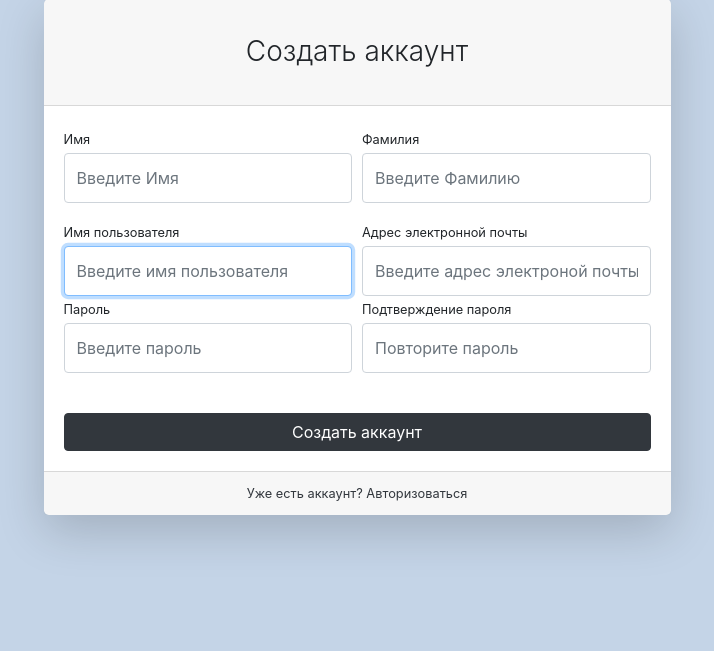
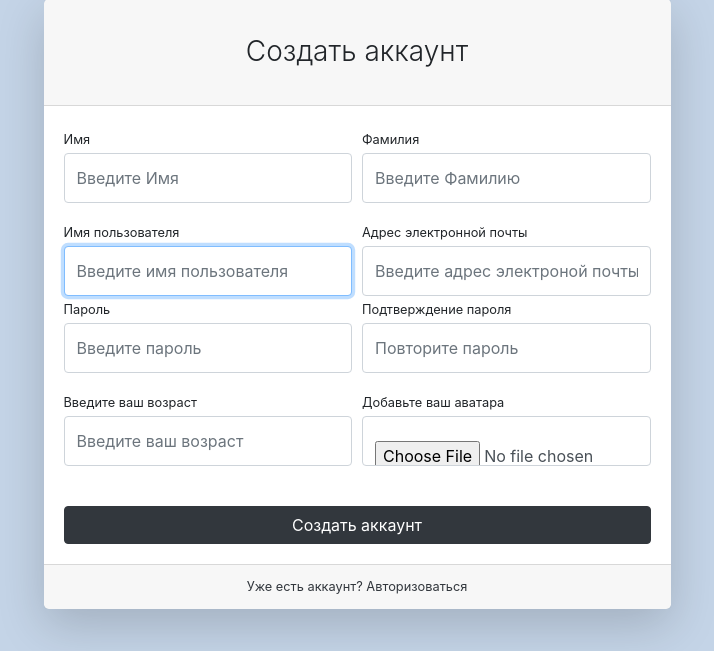
Before and after one commit to EvgenPalimov/GeekShop, a Django app: page /users/registration/ in a window 1280 px wide. Shown: the part 149-800 px from the top of the page, without its empty margins (283-997 px from the left). Run offline with Django 3.2, Linux system fonts and the light colour scheme; some libraries are stand-ins or nearby versions.

Commit message:
add forms age, image in Registration

```diff
--- a/authapp/forms.py
+++ b/authapp/forms.py
@@ -1,3 +1,4 @@
+from django import forms
 from django.contrib.auth.forms import UserCreationForm, AuthenticationForm
 
 from authapp.models import User
@@ -20,7 +21,7 @@ class UserRegistrationForm(UserCreationForm):
 
     class Meta:
         model = User
-        fields = ('username', 'email', 'first_name', 'last_name', 'password1', 'password2')
+        fields = ('username', 'email', 'first_name', 'last_name', 'password1', 'password2', 'age', 'image')
 
     def __init__(self, *args, **kwargs):
         super(UserRegistrationForm, self).__init__(*args, **kwargs)
@@ -30,5 +31,14 @@ class UserRegistrationForm(UserCreationForm):
         self.fields['last_name'].widget.attrs['placeholder'] = 'Введите Фамилию'
         self.fields['password1'].widget.attrs['placeholder'] = 'Введите пароль'
         self.fields['password2'].widget.attrs['placeholder'] = 'Повторите пароль'
+        self.fields['age'].widget.attrs['placeholder'] = 'Введите ваш возраст'
+        self.fields['image'].widget.attrs['placeholder'] = 'Введите ваш возраст'
         for field_name, field in self.fields.items():
             field.widget.attrs['class'] = 'form-control py-4'
+
+    def clean_age(self):
+        data = self.cleaned_data['age']
+        if data < 18:
+            raise forms.ValidationError("Вы слишком молоды!")
+
+        return data
--- a/authapp/models.py
+++ b/authapp/models.py
@@ -5,4 +5,4 @@ from django.db import models
 
 class User(AbstractUser):
     image = models.ImageField(upload_to='users_image', blank=True)
-    age = models.PositiveIntegerField(default=18)
+    age = models.PositiveIntegerField()
--- a/authapp/templates/authapp/registration.html
+++ b/authapp/templates/authapp/registration.html
@@ -12,7 +12,7 @@
             <div class="card-header"><h3 class="text-center font-weight-light my-4">Создать аккаунт</h3>
             </div>
             <div class="card-body">
-                <form action="{% url 'authapp:registration' %} " method="post">
+                <form action="{% url 'authapp:registration' %}" method="post" enctype="multipart/form-data">
                     {% csrf_token %}
                     <div class="form-row">
                         <div class="col-md-6">
@@ -53,6 +53,18 @@
                                 {{ form.password2 }}
                             </div>
                         </div>
+                        <div class="col-md-6">
+                            <div class="form-group">
+                                <label class="small mb-1" for="{{ form.age.id_for_label }}">Введите ваш возраст</label>
+                                {{ form.age }}
+                            </div>
+                        </div>
+                        <div class="col-md-6">
+                            <div class="form-group">
+                                <label class="small mb-1" for="{{ form.image.id_for_label }}">Добавьте ваш аватара</label>
+                                {{ form.image }}
+                            </div>
+                        </div>
                     </div>
                     <div class="form-group mt-4 mb-0">
                         <input class="btn btn-primary btn-block" type="submit" value="Создать аккаунт">
```
